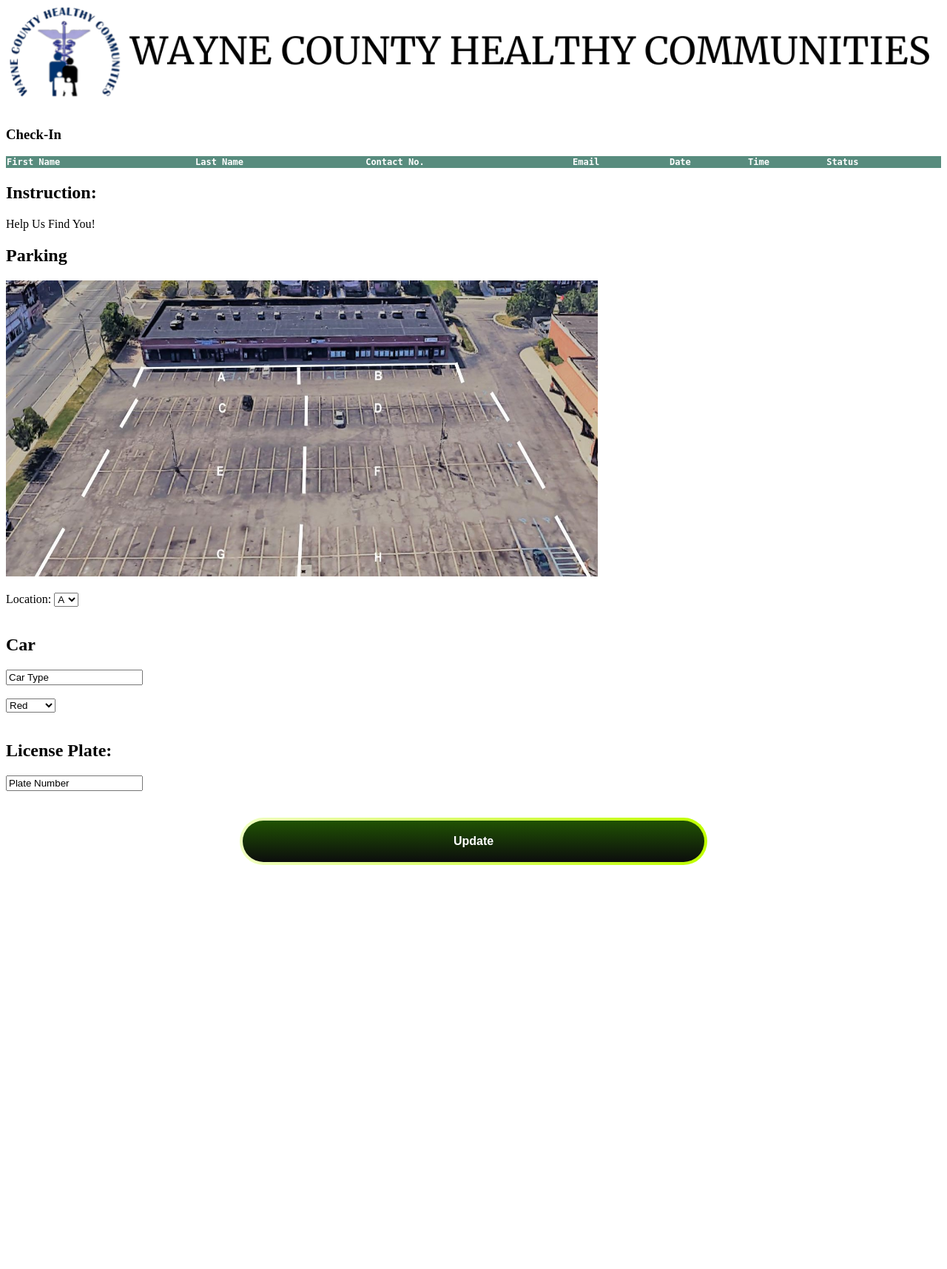
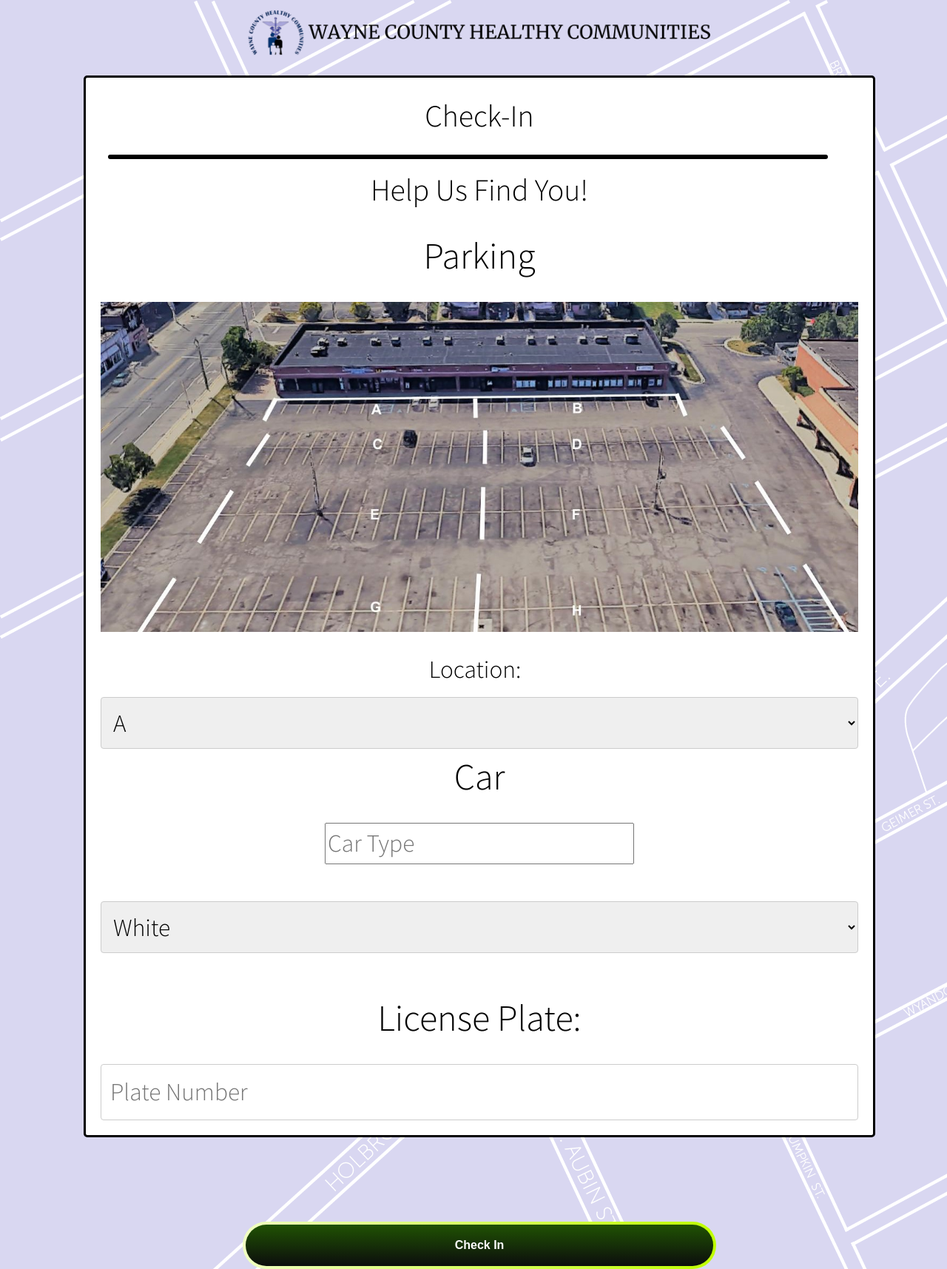
Before and after one commit to aliasadi84/Covid-19-Testing-Registration-Website, a PHP site: page /patient/check_in.php in a window 1280 px wide; the page is wider, and only the part inside the window is pictured. Shown: that part at 74% size. Before the commit the page ends 1169 px from the top of that part, so only its background shows below. Run offline with PHP 8.4, Linux system fonts and the light colour scheme; the visitor is signed in with stand-in values (Sample User, id 1); data comes from the database, SQL or seed files in the repository; both versions use the stored data as it was after the commit; some libraries are stand-ins or nearby versions.

Commit message:
Updated with main branch
Updated with main branch

```diff
--- a/adminlogin.php
+++ b/adminlogin.php
@@ -22,8 +22,6 @@ if ($row['password'] == $password)
 {
 $_SESSION['doctorSession'] = $row['doctorId'];
 //error checking
-//If a clinic session is already running without loging out from the clinic session,
-//it will be directed toward doctordashboard.php(file) in clinic(folder).
 ?>
 <script type="text/javascript">
 alert('Login Success');
--- a/assets/conn/dbconnect.php
+++ b/assets/conn/dbconnect.php
@@ -1,5 +1,5 @@
 <?php
-$con = mysqli_connect("localhost","root","","sourcecodester_dadb");
+$con = mysqli_connect("localhost:3308","root","","sourcecodester_dadb");
 // Check connection
 if (mysqli_connect_errno())
   {
--- a/assets/css/loginButton.css
+++ b/assets/css/loginButton.css
@@ -106,7 +106,6 @@
     .button3 {
       padding: 20px 20px;
 
-
       height: 25%;
       width: 50%;
     }
--- a/assets/css/main.css
+++ b/assets/css/main.css
@@ -21,6 +21,11 @@ div.hero-image {
     background-color: #D9D7F1;  /* original purple #98b8fca1 */
 
     /* option 2 D9D7F1 */
+    position: absolute;
+    width: 100%;
+    top: 0;
+    left: 0;
+    overflow-x: hidden;
   }
 
   /* Words/Characters/Fonts */
@@ -29,6 +34,7 @@ div.hero-image {
       font-size: 25pt;
       font-weight: 100;
       line-height: 1.5;
+      border-spacing: 50px 15px;
   }
   a {
       color: inherit;
@@ -60,15 +66,18 @@ div.hero-image {
 
   /*Creating Border around Sections*/
     .bf { /* use div class="bf"*/
-    padding: 55px;
+    padding: 120px;
     border-radius: 5px 5px;
     margin: auto;
+    margin-bottom: 5%;
     text-align: center;
     border-style: solid;
     border-color:black;
     background-color: white;
-    overflow: auto;
-    width: fit-content;
+    width: 50%;
+
+    overflow-x: hidden;
+
   }
 
   /* better alignment of gender radio buttons on reg page */
@@ -77,3 +86,23 @@ div.hero-image {
 
     .radioAlign2 { text-align: left;
                       padding-left: 2.5em;}
+
+    /* For forms with multiple checkboxes */
+    .uniAlign{ text-align: left;
+                  padding-left: 6em;}
+
+
+     @media
+  only screen and (max-width: 760px),
+  (min-device-width: 100px) and (max-device-width: 1024px)
+  {
+    .bf {
+      padding: 20px 20px;
+      left: 25%;
+      height: 25%;
+      width: 80%;
+    }
+    .uniAlign{ text-align: left;
+      padding-left: 0em;
+      font-size: .65em;}
+  }
--- a/assets/css/patientHomeButton.css
+++ b/assets/css/patientHomeButton.css
@@ -22,7 +22,6 @@
   left: 38%;
   height: 75%;
   width: 25%;
-
   margin-bottom: 20px;
   padding: 18px 18px 17px;
 }
--- a/assets/css/table.css
+++ b/assets/css/table.css
@@ -1,9 +1,9 @@
 /* table css */
 
 table {
-    padding: 60px;
+    padding: 0px;
     border-radius: 10px 10px;
-    margin: 25px 25px 25px;
+    margin: 10px 10px 10px;
     width: 95%;
 
     text-align: center;
@@ -16,7 +16,7 @@ table {
   /* responsive below */
   @media
   only screen and (max-width: 760px),
-  (min-device-width: 768px) and (max-device-width: 1024px)  {
+  (min-device-width: 375px) and (max-device-width: 1280px)  {
 
     /* makes table behave not like a table */
     table, thead, tbody, th, td, tr {
@@ -35,9 +35,10 @@ table {
     td {
       /* a "row" */
       border: none;
-      border-bottom: 1px solid #eee;
+      /*border-bottom: 1px solid #eee;*/
       position: relative;
-      padding-left: 50%;
+      padding-left: -20%;
+      font-size: .8em;
     }
 
     td:before {
@@ -49,5 +50,6 @@ table {
       padding-right: 10px 20px;
       white-space: nowrap;
       text-align: center;
+
     }
 }
--- a/patient/check_in.php
+++ b/patient/check_in.php
@@ -49,34 +49,34 @@
    }
 ?>
 <!DOCTYPE HTML>
+<html>
+<head>
+<script type="text/javascript">
+function CheckColors(val){
+ var element=document.getElementById('color');
+ if(val=='pick a color'||val=='Other')
+   element.style.display='block';
+ else
+   element.style.display='none';
+}
 
+</script>
+</head>
+</html>
 <html>
 <head>
     <meta charset="utf-8" />
     <meta name="viewport" content="width=device-width, initial-scale=1, user-scalable=no" />
-    <style>
-      table {
-        border-collapse: collapse;
-        width: 100%;
-        color: #588c7e;
-        font-family: monospace;
-        font-size: 12px;
-        text-align: left;
-      }
-      th {
-        background-color: #588c7e;
-        color: white;
-      }
-      tr:nth-child(even){background-color: #f2f2f2;}
-    </style>
     <script src="https://kit.fontawesome.com/95c473646d.js" crossorigin="anonymous"></script>
-    <link rel="stylesheet" href="assets/css/main.css">
-    <link rel="stylesheet" href="assets/css/submit.css">
+    <link rel="stylesheet" href="../assets/css/main.css">
+    <link rel="stylesheet" href="../assets/css/submit.css">
+    <link rel="stylesheet" href="../assets/css/table.css">
+    <link rel="stylesheet" href="../assets/css/input.css">
 </head>
 
 <header>
     <div class="hero-image">
-        <a href="patient.php" ><img src="assets/img/pp.png" width="100%"></a>
+        <a href="patient.php"><img src="../assets/pp.png" width="50%"></a>
     </div>
 </header>
 
@@ -89,13 +89,8 @@
   <table>
   <thead>
       <tr>
-          <th>First Name</th>
-          <th>Last Name</th>
-          <th>Contact No.</th>
-          <th>Email</th>
           <th>Date</th>
           <th>Time</th>
-          <th>Status</th>
       </tr>
   </thead>
   <!--php below populates the information of the appointment that needs to be checked-in-->
@@ -123,17 +118,12 @@
           $icon='ok';
           $checked = 'disabled';
       }
-      echo $today;
+
       echo "<tbody>";
       echo "<tr>";
           //appointment details is populated
-          echo "<td>" . $appointment['patientFirstName'] . "</td>";
-          echo "<td>" . $appointment['patientLastName'] . "</td>";
-          echo "<td>" . $appointment['patientPhone'] . "</td>";
-          echo "<td>" . $appointment['patientEmail'] . "</td>";
           echo "<td>" . $appointment['date'] . "</td>";
           echo "<td>" . $appointment['timeslot'] . "</td>";
-          echo "<td>" . $appointment['status'] . "</td>";
           echo "<form method='POST'>";
 
 
@@ -143,11 +133,15 @@
       echo "</table>";
       ?>
 
-      <h2>Instruction: </h2>
-      <p>Help Us Find You!</p>
+      <h3>Help Us Find You!</h3>
+
       <!--Inputs form for the car details starts here-->
       <h2>Parking</h2>
-      <img src="assets/img/draw.jpg" width="800px" height="400px"><br><br>
+
+      <div class="parking">
+        <img class="responsive" src="assets/img/draw.jpg" width="100%" height="auto">
+      </div>
+
       <label for="location">Location:</label>
       <select name="location" id="location">
         <option value="A">A</option>
@@ -158,24 +152,24 @@
         <option value="F">F</option>
         <option value="G">G</option>
         <option value="H">H</option>
-      </select><br><br>
+      </select><br>
 
-     <div id="vehicle" class="info">
         <h2>Car</h2>
-        <input type="text" id="car" name="make" value="Car Type"><br><br>
-        <select name="color" id="carcolor">
+        <input type="select" id="car" name="make" placeholder="Car Type"><br><br>
+        <select name="color" id="carcolor" onchange='CheckColors(this.value);'>
+        <option value="White">White</option>
+        <option value="Black">Black</option>
+        <option value="Silver">Silver</option>
         <option value="Red">Red</option>
-        <option value="Orange">Orange</option>
-        <option value="Yellow">Yellow</option>
-        <option value="Green">Green</option>
         <option value="Blue">Blue</option>
-        <option value="Purple">Purple</option>
-        </select><br><br>
+        <option value="Other">Other (Type Below)</option>
+        </select>
+        <input type="text" name="color" id="color" style='display:none;'/><br><br>
 
       <h2>License Plate: </h2>
-      <input type="text" id="plate" name="plate" value="Plate Number"><br><br>
+      <input type="text" id="plate" name="plate" placeholder="Plate Number"><br>
 
-     </div>
+
 
   </div>
   <!--input for the car details end here-->
@@ -184,7 +178,7 @@
 
 <br>
 <!--when clicked the submit button it sends the input of the car information to the php at the top inorder for it to be entered to the database-->
-<button class='button2' type='submit' value='Submit' name='submit'>Update</button>
+<button class='button2' type='submit' value='Submit' name='submit'>Check In</button>
 
 </form>
 
```
Also changed, not shown: database/sourcecodester_dadb (1).sql (added, +143 -0 lines), patient/appointment.php (+43 -41 lines), patient/patientapplist.php (+15 -22 lines), patient/profile.php (+12 -11 lines), clinic/doctordashboard.php (line endings or trailing spaces).
